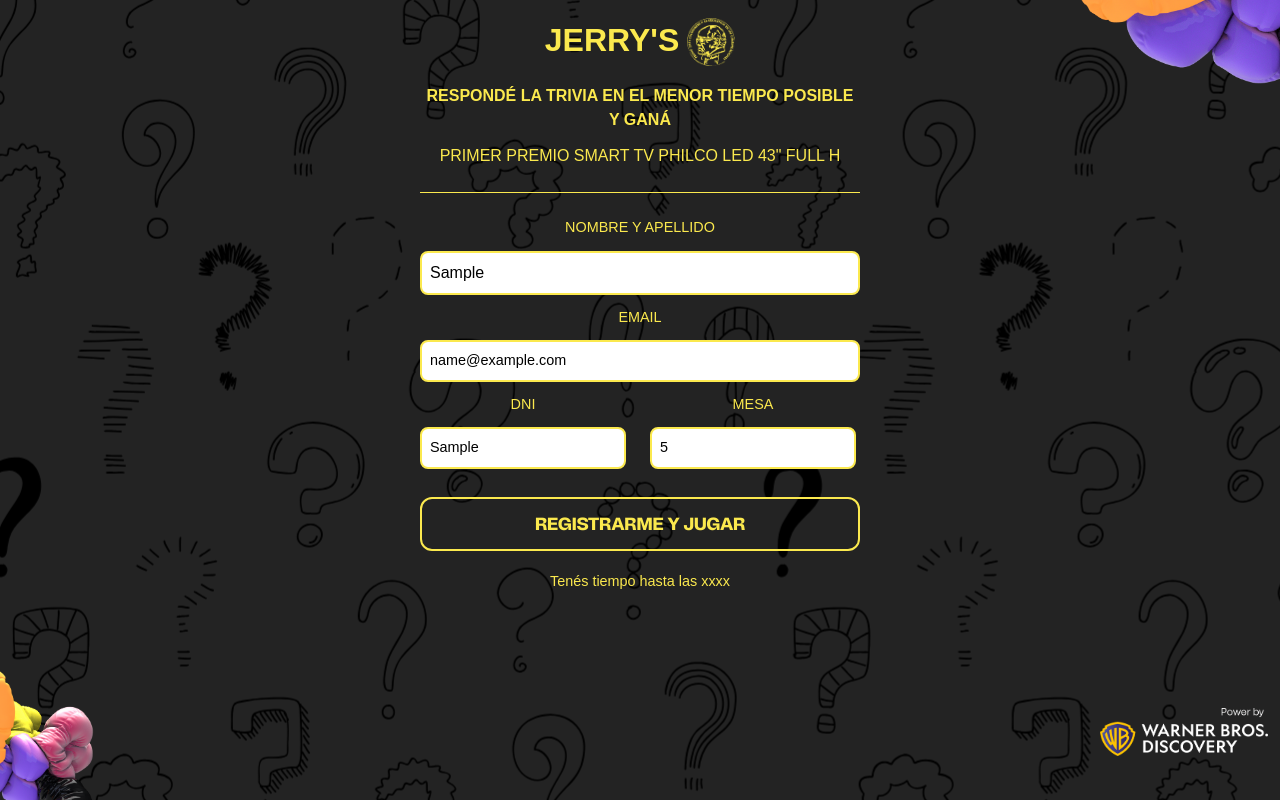
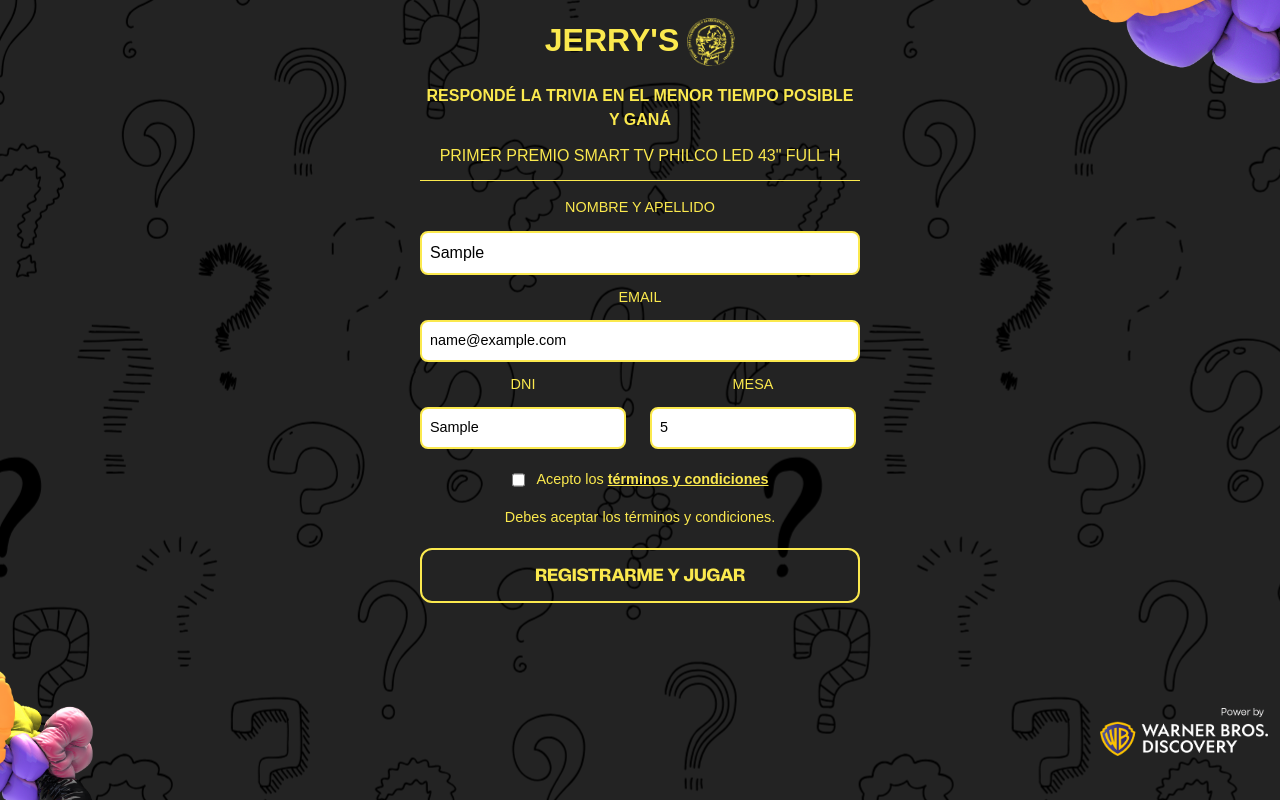
Before and after one commit to GonzaBordes/jerry-awards, a React (Vite) app: page / in a window 1280 px wide. Both pictures are taken after typing "Sample", "name@example.com", "Sample", "5" into the empty fields and a click on the button "REGISTRARME Y JUGAR". Built offline with nearby package versions, Linux system fonts and the light colour scheme; no server answers; a web font is replaced by a local one.

Commit message:
agregando terminos, favicon y letras opciones

```diff
--- a/index.html
+++ b/index.html
@@ -2,7 +2,7 @@
 <html lang="en">
   <head>
     <meta charset="UTF-8" />
-    <link rel="icon" type="image/svg+xml" href="/vite.svg" />
+    <link rel="icon" type="image/svg+xml" href="./src/assets/img/logo-chico.png" />
     <meta name="viewport" content="width=device-width, initial-scale=1.0" />
     <title>Jerry Awards Quizz</title>
   </head>
--- a/src/components/QuestionCard.jsx
+++ b/src/components/QuestionCard.jsx
@@ -36,11 +36,12 @@
                 <button
                     key={index}
                     className={`option-button border-2 border-yellow ${
-                        selectedOption === option ? "selected" : ""
+                    selectedOption === option ? "selected" : ""
                     }`}
                     onClick={() => handleOptionClick(option)}
+                    style={{ display: "flex", justifyContent: "space-between" }}
                 >
-                    {option}
+                    <span className="bold border-[1px] rounded-[5px] px-2 border-yellow bg-black text-yellow">{String.fromCharCode(65 + index)}</span> <span className="text-center">{option}</span><span class></span>
                 </button>
             ))}
         </div>
--- a/src/views/Quizz.css
+++ b/src/views/Quizz.css
@@ -13,3 +13,7 @@
 .step-counter span{
     line-height: 1;
 }
+
+.underline{
+    text-decoration: underline;
+}
--- a/src/views/Quizz.jsx
+++ b/src/views/Quizz.jsx
@@ -6,13 +6,21 @@
 import Questions from "../components/Questions"
 import Header from "../components/Header"
 import MainContentWrapper from "../components/MainContentWrapper"
+import TerminosCondiciones from '../assets/tyc_trivia_jerry.pdf'
 
 const Quizz = () => {
 
   const [loggedUser, setLoggedUser] = useState(false)
+  const [checkboxChecked, setCheckboxChecked] = useState(false)
+  const [error, setError] = useState(false)
 
   const handleRegister = (e) => {
     e.preventDefault();
+
+    if (!checkboxChecked) {
+      setError("Debes aceptar los términos y condiciones.");
+      return;
+    }
 
     // Obtener los valores del formulario
     const name = document.getElementById('nombre-apellido').value;
@@ -55,6 +63,11 @@
       });
   };
 
+  const handleTermsClick = () => {
+    // Descargar el PDF al hacer clic en el enlace
+    window.open(TerminosCondiciones, "_blank");
+  };
+
   return (
     <MainContentWrapper>
           <AnimatePresence mode="wait">
@@ -67,9 +80,9 @@
               >
                 <div className="container">
                   <h3 className="text-yellow bold uppercase text-center mb-3">Respondé la trivia en el menor tiempo posible y ganá</h3>
-                  <span className="block text-yellow uppercase text-center mb-6 font-light">Primer premio smart tv philco led 43" full h</span>
+                  <span className="block text-yellow uppercase text-center mb-3 font-light">Primer premio smart tv philco led 43" full h</span>
 
-                  <div className="form-wrapper pt-6  border-t-[.5px] border-yellow">
+                  <div className="form-wrapper pt-4  border-t-[.5px] border-yellow">
                     <form className="grid gap-3">
 
                       <div className="input-box">
@@ -90,10 +103,37 @@
                           <input type="number" id="table" name="table" className="text-[.9rem] w-full py-[.5rem] px-2 mt-3 rounded-lg border-yellow border-2 bg-white" />
                         </div>
                       </div>
-                      <button onClick={handleRegister} className="text-yellow border-2 border-yellow py-3 w-full font-bold text-[1.1rem] uppercase rounded-xl mt-4">Registrarme y jugar</button>
+                      <div className="flex justify-center pt-2 pb-1">
+                        <input
+                          type="checkbox"
+                          className="mr-3"
+                          id="termsCheckbox"
+                          checked={checkboxChecked}
+                          onChange={() => setCheckboxChecked(!checkboxChecked)}
+                        />
+                        <label htmlFor="termsCheckbox" className="text-[.9rem] text-light text-yellow text-center block">
+                          Acepto los{" "}
+                          <a
+                            href="#"
+                            target="_blank"
+                            className="text-yellow bold underline"
+                            onClick={handleTermsClick}
+                          >
+                            términos y condiciones
+                          </a>
+                        </label>
+                      </div>
+                      {error && <motion.div
+                                  initial={{ opacity: 1 }}
+                                  exit={{ opacity: 0 }}
+                                  transition={{ duration: 0.5 }}
+                                  className="text-yellow text-[.9rem] text-center">
+                                    {error}
+                                </motion.div>}
+                      <button onClick={handleRegister} className="text-yellow border-2 border-yellow py-3 w-full font-bold text-[1.1rem] uppercase rounded-xl mt-2">Registrarme y jugar</button>
                     </form>
 
-                    <span className="text-[.9rem] text-light text-yellow text-center block my-5">Tenés tiempo hasta las xxxx</span>
+
 
                   </div>
                 </div>
--- a/src/views/QuizzView.css
+++ b/src/views/QuizzView.css
@@ -3,7 +3,7 @@
     border: 1px solid #fbe94e;
     border-radius: 8px;
     color: #fbe94e;
-    padding: 10px 30px;
+    padding: 10px 20px;
     margin: 5px;
     cursor: pointer;
     transition: .3s ;
```
Also changed, not shown: 1 other file (tests, documents, lock files or other folders).
